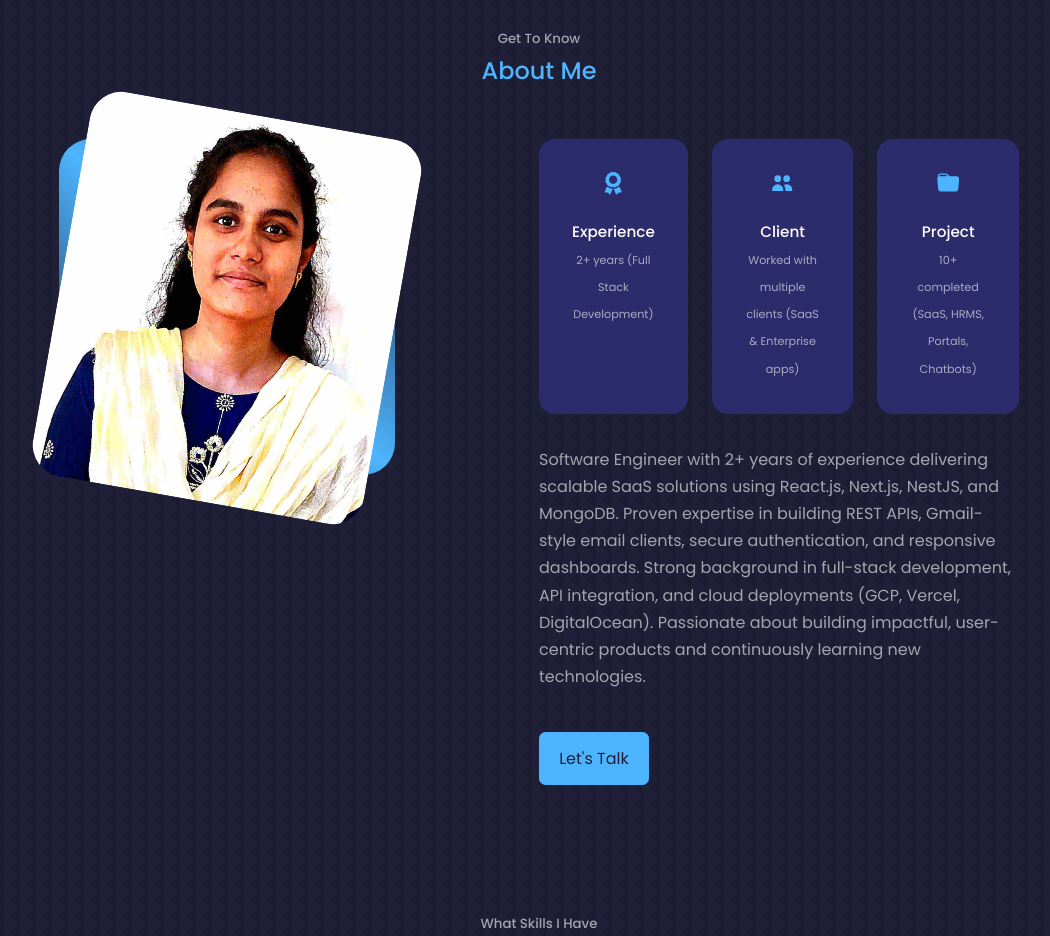
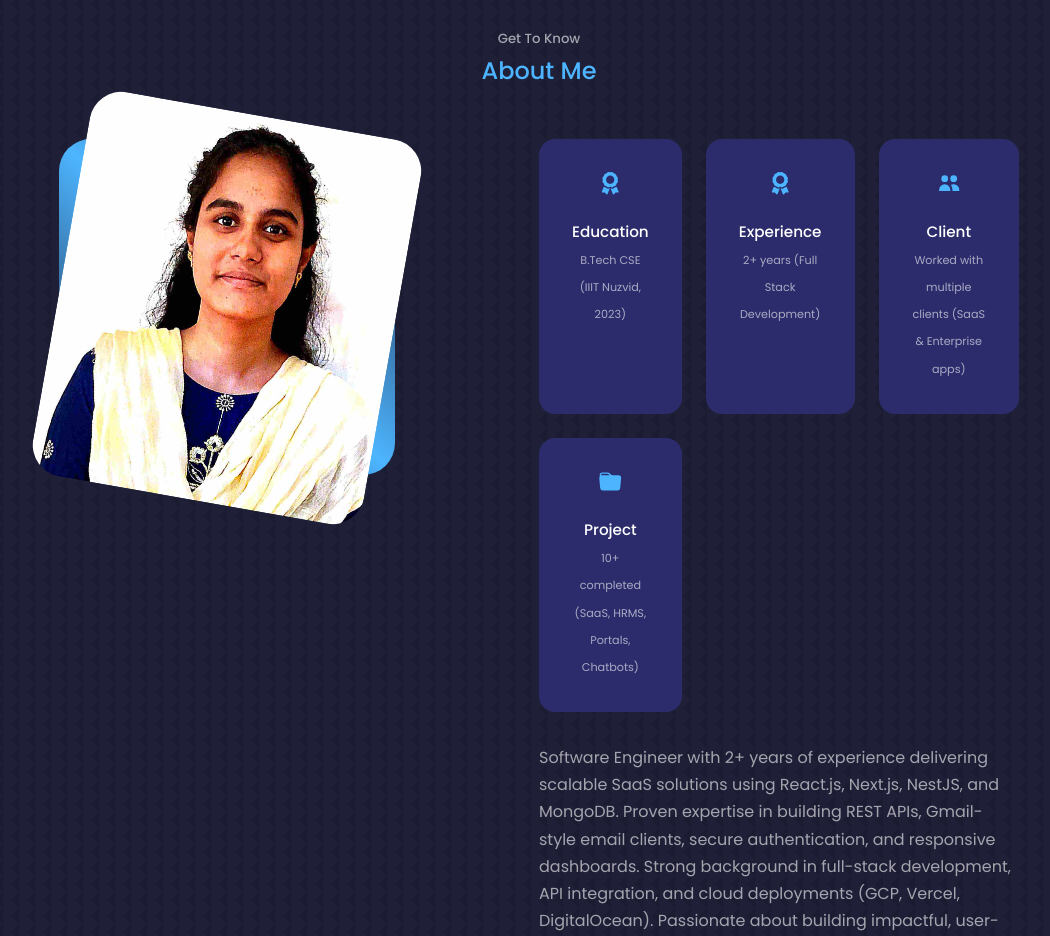
Before and after one commit to Tahaseen2002/webportfolio-react, a React (Create React App) app: page / in a window 1280 px wide. Shown: the part 900-1836 px from the top of the page, without its empty margins (101-1151 px from the left). Built offline with nearby package versions, Linux system fonts and the light colour scheme.

Commit message:
Update About.jsx

```diff
--- a/src/components/about/About.jsx
+++ b/src/components/about/About.jsx
@@ -17,6 +17,12 @@ const About = () => {
         </div>
         <div className="about__content">
           <div className="about__cards">
+            <article className='about__card'>
+  <FaAward className='about__icon' />
+  <h5>Education</h5>
+  <small>B.Tech CSE (IIIT Nuzvid, 2023)</small>
+</article>
+
             <article className='about__card'>
               <FaAward className='about__icon' />
               <h5>Experience</h5>
```
